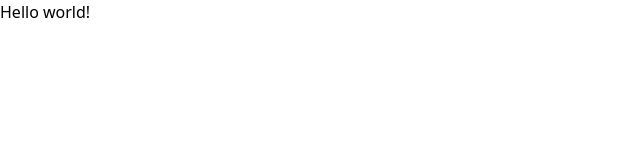
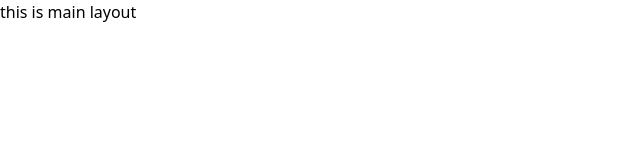
Before and after one commit to pantho0/blood-donation-gorup-management-client, a React (Vite) app: page / in a window 1280 px wide. Shown: the top 160 px of the page, without its empty margins (0-640 px from the left). Built offline with nearby package versions, Linux system fonts and the light colour scheme.

Commit message:
basic main layout added to system

```diff
--- /dev/null
+++ b/src/Layouts/MainLayout.jsx
@@ -0,0 +1,11 @@
+
+
+const MainLayout = () => {
+    return (
+        <div>
+            this is main layout
+        </div>
+    );
+};
+
+export default MainLayout;
--- a/src/Router/Routes.jsx
+++ b/src/Router/Routes.jsx
@@ -1,9 +1,10 @@
 import { createBrowserRouter } from "react-router-dom";
+import MainLayout from "../Layouts/MainLayout";
 
 
 export const router = createBrowserRouter([
     {
       path: "/",
-      element: <div>Hello world!</div>,
+      element: <MainLayout/>,
     },
   ]);
```
